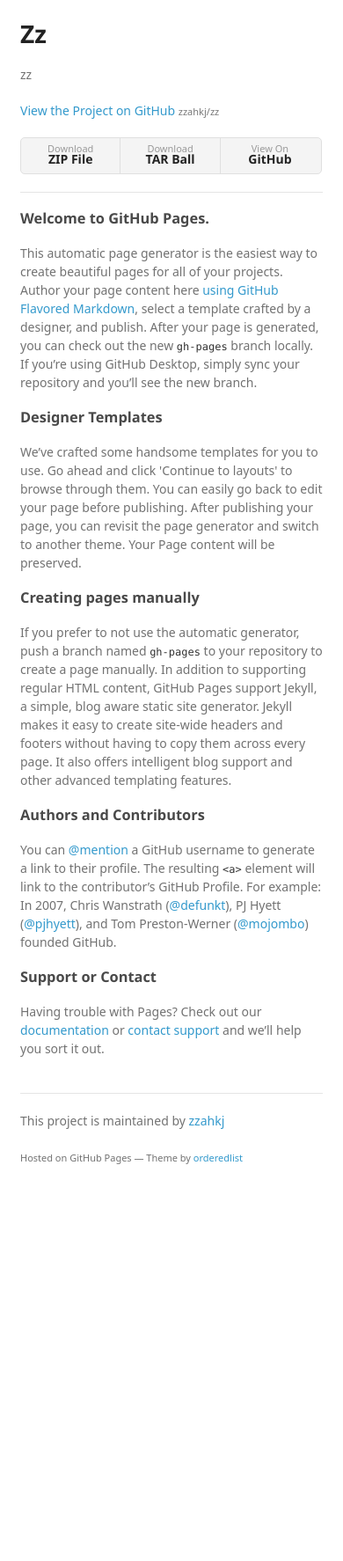
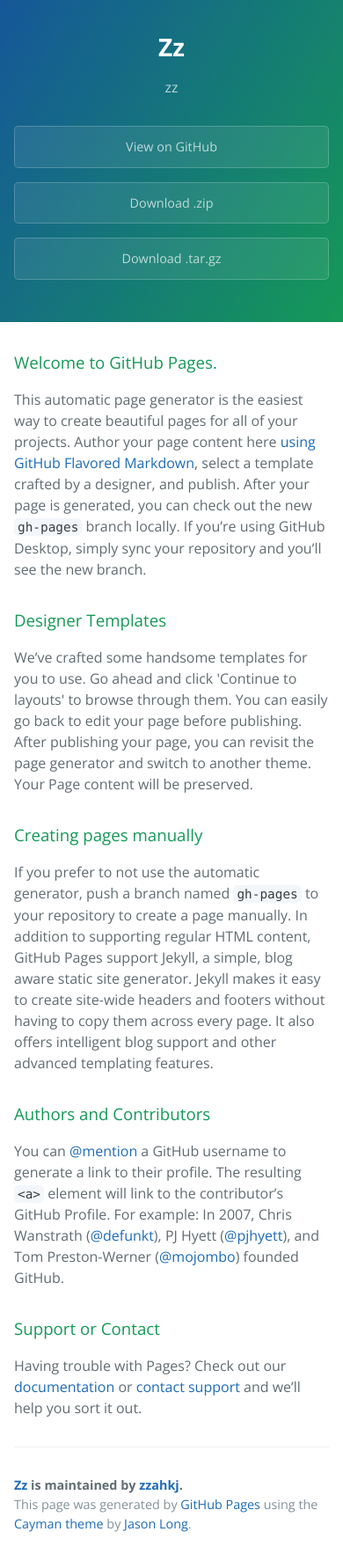
Before and after one commit to zzahkj/zz, a Jekyll site: the page index.html, which Jekyll copies as it is, in a window 390 px wide. Shown: the whole page at 88% size. Built offline with Jekyll 4.4.1, drawn with Linux system fonts in a browser that asks for light colours; some web fonts are replaced; before the commit the page ends 1368 px from its top, so only the background shows below that.

Commit message:
Create gh-pages branch via GitHub

```diff
--- a/index.html
+++ b/index.html
@@ -1,34 +1,25 @@
-<!doctype html>
-<html>
+<!DOCTYPE html>
+<html lang="en-us">
   <head>
-    <meta charset="utf-8">
-    <meta http-equiv="X-UA-Compatible" content="chrome=1">
+    <meta charset="UTF-8">
     <title>Zz by zzahkj</title>
-
-    <link rel="stylesheet" href="stylesheets/styles.css">
-    <link rel="stylesheet" href="stylesheets/github-light.css">
-    <meta name="viewport" content="width=device-width">
-    <!--[if lt IE 9]>
-    <script src="//html5shiv.googlecode.com/svn/trunk/html5.js"></script>
-    <![endif]-->
+    <meta name="viewport" content="width=device-width, initial-scale=1">
+    <link rel="stylesheet" type="text/css" href="stylesheets/normalize.css" media="screen">
+    <link href='https://fonts.googleapis.com/css?family=Open+Sans:400,700' rel='stylesheet' type='text/css'>
+    <link rel="stylesheet" type="text/css" href="stylesheets/stylesheet.css" media="screen">
+    <link rel="stylesheet" type="text/css" href="stylesheets/github-light.css" media="screen">
   </head>
   <body>
-    <div class="wrapper">
-      <header>
-        <h1>Zz</h1>
-        <p>zz</p>
+    <section class="page-header">
+      <h1 class="project-name">Zz</h1>
+      <h2 class="project-tagline">zz</h2>
+      <a href="https://github.com/zzahkj/zz" class="btn">View on GitHub</a>
+      <a href="https://github.com/zzahkj/zz/zipball/master" class="btn">Download .zip</a>
+      <a href="https://github.com/zzahkj/zz/tarball/master" class="btn">Download .tar.gz</a>
+    </section>
 
-        <p class="view"><a href="https://github.com/zzahkj/zz">View the Project on GitHub <small>zzahkj/zz</small></a></p>
-
-
-        <ul>
-          <li><a href="https://github.com/zzahkj/zz/zipball/master">Download <strong>ZIP File</strong></a></li>
-          <li><a href="https://github.com/zzahkj/zz/tarball/master">Download <strong>TAR Ball</strong></a></li>
-          <li><a href="https://github.com/zzahkj/zz">View On <strong>GitHub</strong></a></li>
-        </ul>
-      </header>
-      <section>
-        <h3>
+    <section class="main-content">
+      <h3>
 <a id="welcome-to-github-pages" class="anchor" href="#welcome-to-github-pages" aria-hidden="true"><span aria-hidden="true" class="octicon octicon-link"></span></a>Welcome to GitHub Pages.</h3>
 
 <p>This automatic page generator is the easiest way to create beautiful pages for all of your projects. Author your page content here <a href="https://guides.github.com/features/mastering-markdown/">using GitHub Flavored Markdown</a>, select a template crafted by a designer, and publish. After your page is generated, you can check out the new <code>gh-pages</code> branch locally. If you’re using GitHub Desktop, simply sync your repository and you’ll see the new branch.</p>
@@ -52,13 +43,15 @@
 <a id="support-or-contact" class="anchor" href="#support-or-contact" aria-hidden="true"><span aria-hidden="true" class="octicon octicon-link"></span></a>Support or Contact</h3>
 
 <p>Having trouble with Pages? Check out our <a href="https://help.github.com/pages">documentation</a> or <a href="https://github.com/contact">contact support</a> and we’ll help you sort it out.</p>
-      </section>
-      <footer>
-        <p>This project is maintained by <a href="https://github.com/zzahkj">zzahkj</a></p>
-        <p><small>Hosted on GitHub Pages &mdash; Theme by <a href="https://github.com/orderedlist">orderedlist</a></small></p>
+
+      <footer class="site-footer">
+        <span class="site-footer-owner"><a href="https://github.com/zzahkj/zz">Zz</a> is maintained by <a href="https://github.com/zzahkj">zzahkj</a>.</span>
+
+        <span class="site-footer-credits">This page was generated by <a href="https://pages.github.com">GitHub Pages</a> using the <a href="https://github.com/jasonlong/cayman-theme">Cayman theme</a> by <a href="https://twitter.com/jasonlong">Jason Long</a>.</span>
       </footer>
-    </div>
-    <script src="javascripts/scale.fix.js"></script>
+
+    </section>
+
 
   </body>
 </html>
--- /dev/null
+++ b/stylesheets/stylesheet.css
@@ -0,0 +1,245 @@
+* {
+  box-sizing: border-box; }
+
+body {
+  padding: 0;
+  margin: 0;
+  font-family: "Open Sans", "Helvetica Neue", Helvetica, Arial, sans-serif;
+  font-size: 16px;
+  line-height: 1.5;
+  color: #606c71; }
+
+a {
+  color: #1e6bb8;
+  text-decoration: none; }
+  a:hover {
+    text-decoration: underline; }
+
+.btn {
+  display: inline-block;
+  margin-bottom: 1rem;
+  color: rgba(255, 255, 255, 0.7);
+  background-color: rgba(255, 255, 255, 0.08);
+  border-color: rgba(255, 255, 255, 0.2);
+  border-style: solid;
+  border-width: 1px;
+  border-radius: 0.3rem;
+  transition: color 0.2s, background-color 0.2s, border-color 0.2s; }
+  .btn + .btn {
+    margin-left: 1rem; }
+
+.btn:hover {
+  color: rgba(255, 255, 255, 0.8);
+  text-decoration: none;
+  background-color: rgba(255, 255, 255, 0.2);
+  border-color: rgba(255, 255, 255, 0.3); }
+
+@media screen and (min-width: 64em) {
+  .btn {
+    padding: 0.75rem 1rem; } }
+
+@media screen and (min-width: 42em) and (max-width: 64em) {
+  .btn {
+    padding: 0.6rem 0.9rem;
+    font-size: 0.9rem; } }
+
+@media screen and (max-width: 42em) {
+  .btn {
+    display: block;
+    width: 100%;
+    padding: 0.75rem;
+    font-size: 0.9rem; }
+    .btn + .btn {
+      margin-top: 1rem;
+      margin-left: 0; } }
+
+.page-header {
+  color: #fff;
+  text-align: center;
+  background-color: #159957;
+  background-image: linear-gradient(120deg, #155799, #159957); }
+
+@media screen and (min-width: 64em) {
+  .page-header {
+    padding: 5rem 6rem; } }
+
+@media screen and (min-width: 42em) and (max-width: 64em) {
+  .page-header {
+    padding: 3rem 4rem; } }
+
+@media screen and (max-width: 42em) {
+  .page-header {
+    padding: 2rem 1rem; } }
+
+.project-name {
+  margin-top: 0;
+  margin-bottom: 0.1rem; }
+
+@media screen and (min-width: 64em) {
+  .project-name {
+    font-size: 3.25rem; } }
+
+@media screen and (min-width: 42em) and (max-width: 64em) {
+  .project-name {
+    font-size: 2.25rem; } }
+
+@media screen and (max-width: 42em) {
+  .project-name {
+    font-size: 1.75rem; } }
+
+.project-tagline {
+  margin-bottom: 2rem;
+  font-weight: normal;
+  opacity: 0.7; }
+
+@media screen and (min-width: 64em) {
+  .project-tagline {
+    font-size: 1.25rem; } }
+
+@media screen and (min-width: 42em) and (max-width: 64em) {
+  .project-tagline {
+    font-size: 1.15rem; } }
+
+@media screen and (max-width: 42em) {
+  .project-tagline {
+    font-size: 1rem; } }
+
+.main-content :first-child {
+  margin-top: 0; }
+.main-content img {
+  max-width: 100%; }
+.main-content h1, .main-content h2, .main-content h3, .main-content h4, .main-content h5, .main-content h6 {
+  margin-top: 2rem;
+  margin-bottom: 1rem;
+  font-weight: normal;
+  color: #159957; }
+.main-content p {
+  margin-bottom: 1em; }
+.main-content code {
+  padding: 2px 4px;
+  font-family: Consolas, "Liberation Mono", Menlo, Courier, monospace;
+  font-size: 0.9rem;
+  color: #383e41;
+  background-color: #f3f6fa;
+  border-radius: 0.3rem; }
+.main-content pre {
+  padding: 0.8rem;
+  margin-top: 0;
+  margin-bottom: 1rem;
+  font: 1rem Consolas, "Liberation Mono", Menlo, Courier, monospace;
+  color: #567482;
+  word-wrap: normal;
+  background-color: #f3f6fa;
+  border: solid 1px #dce6f0;
+  border-radius: 0.3rem; }
+  .main-content pre > code {
+    padding: 0;
+    margin: 0;
+    font-size: 0.9rem;
+    color: #567482;
+    word-break: normal;
+    white-space: pre;
+    background: transparent;
+    border: 0; }
+.main-content .highlight {
+  margin-bottom: 1rem; }
+  .main-content .highlight pre {
+    margin-bottom: 0;
+    word-break: normal; }
+.main-content .highlight pre, .main-content pre {
+  padding: 0.8rem;
+  overflow: auto;
+  font-size: 0.9rem;
+  line-height: 1.45;
+  border-radius: 0.3rem; }
+.main-content pre code, .main-content pre tt {
+  display: inline;
+  max-width: initial;
+  padding: 0;
+  margin: 0;
+  overflow: initial;
+  line-height: inherit;
+  word-wrap: normal;
+  background-color: transparent;
+  border: 0; }
+  .main-content pre code:before, .main-content pre code:after, .main-content pre tt:before, .main-content pre tt:after {
+    content: normal; }
+.main-content ul, .main-content ol {
+  margin-top: 0; }
+.main-content blockquote {
+  padding: 0 1rem;
+  margin-left: 0;
+  color: #819198;
+  border-left: 0.3rem solid #dce6f0; }
+  .main-content blockquote > :first-child {
+    margin-top: 0; }
+  .main-content blockquote > :last-child {
+    margin-bottom: 0; }
+.main-content table {
+  display: block;
+  width: 100%;
+  overflow: auto;
+  word-break: normal;
+  word-break: keep-all; }
+  .main-content table th {
+    font-weight: bold; }
+  .main-content table th, .main-content table td {
+    padding: 0.5rem 1rem;
+    border: 1px solid #e9ebec; }
+.main-content dl {
+  padding: 0; }
+  .main-content dl dt {
+    padding: 0;
+    margin-top: 1rem;
+    font-size: 1rem;
+    font-weight: bold; }
+  .main-content dl dd {
+    padding: 0;
+    margin-bottom: 1rem; }
+.main-content hr {
+  height: 2px;
+  padding: 0;
+  margin: 1rem 0;
+  background-color: #eff0f1;
+  border: 0; }
+
+@media screen and (min-width: 64em) {
+  .main-content {
+    max-width: 64rem;
+    padding: 2rem 6rem;
+    margin: 0 auto;
+    font-size: 1.1rem; } }
+
+@media screen and (min-width: 42em) and (max-width: 64em) {
+  .main-content {
+    padding: 2rem 4rem;
+    font-size: 1.1rem; } }
+
+@media screen and (max-width: 42em) {
+  .main-content {
+    padding: 2rem 1rem;
+    font-size: 1rem; } }
+
+.site-footer {
+  padding-top: 2rem;
+  margin-top: 2rem;
+  border-top: solid 1px #eff0f1; }
+
+.site-footer-owner {
+  display: block;
+  font-weight: bold; }
+
+.site-footer-credits {
+  color: #819198; }
+
+@media screen and (min-width: 64em) {
+  .site-footer {
+    font-size: 1rem; } }
+
+@media screen and (min-width: 42em) and (max-width: 64em) {
+  .site-footer {
+    font-size: 1rem; } }
+
+@media screen and (max-width: 42em) {
+  .site-footer {
+    font-size: 0.9rem; } }
```
Also changed, not shown: stylesheets/normalize.css (added).
